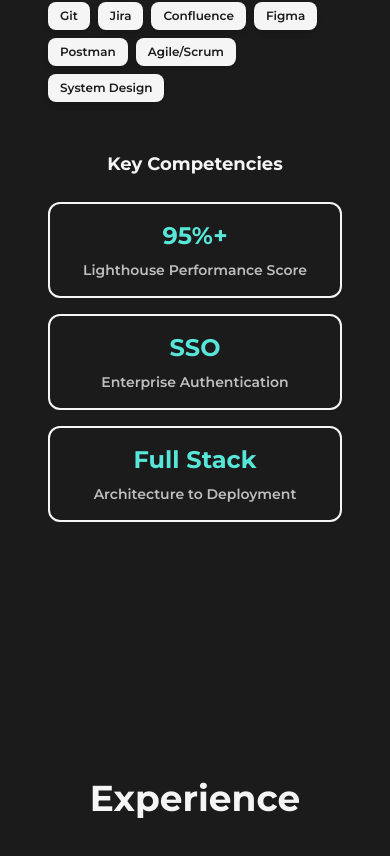
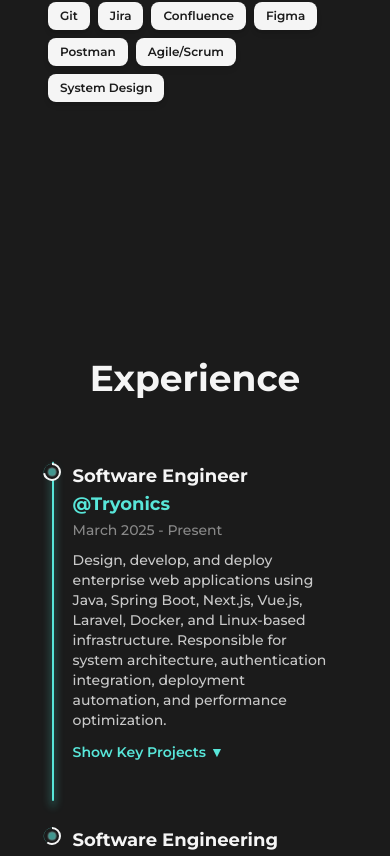
Before and after one commit to AnukaFonseka/My-Website, a Next.js app: page /about in a window 390 px wide. Shown: the part 2948-3804 px from the top of the page. Built offline with nearby package versions, Linux system fonts and the light colour scheme.

Commit message:
Comment out Articles links in Navbar and Skills performance highlights section

```diff
--- a/src/components/Navbar.js
+++ b/src/components/Navbar.js
@@ -131,7 +131,7 @@ const Navbar = () => {
         <CustomLink className="mr-4" href="/" title="Home" />
         <CustomLink className="mx-4" href="/about" title="About" />
         <CustomLink className="mx-4" href="/projects" title="Projects" />
-        <CustomLink className="ml-4" href="/articles" title="Articles" />
+        {/* <CustomLink className="ml-4" href="/articles" title="Articles" /> */}
       </nav>
       <nav
         className="flex items-center justify-center flex-wrap lg:mt-2
@@ -217,7 +217,7 @@ const Navbar = () => {
         <CustomMobileLink toggle={handleClick} className="mr-4 lg:m-0 lg:my-2" href="/" title="Home" />
         <CustomMobileLink toggle={handleClick} className="mx-4 lg:m-0 lg:my-2" href="/about" title="About" />
         <CustomMobileLink toggle={handleClick} className="mx-4 lg:m-0 lg:my-2" href="/projects" title="Projects" />
-        <CustomMobileLink toggle={handleClick} className="ml-4 lg:m-0 lg:my-2" href="/articles" title="Articles" />
+        {/* <CustomMobileLink toggle={handleClick} className="ml-4 lg:m-0 lg:my-2" href="/articles" title="Articles" /> */}
       </nav>
       </motion.div>
 
--- a/src/components/Skills.js
+++ b/src/components/Skills.js
@@ -87,7 +87,7 @@ const Skills = () => {
       </div>
 
       {/* Optional: Performance Highlights Section */}
-      <motion.div
+      {/* <motion.div
         initial={{ opacity: 0, y: 50 }}
         whileInView={{ opacity: 1, y: 0 }}
         transition={{ duration: 0.5, delay: 0.6 }}
@@ -104,10 +104,10 @@ const Skills = () => {
             hover:shadow-lg transition-shadow md:p-4"
           >
             <div className="text-3xl font-bold text-primary dark:text-primaryDark mb-2 md:text-2xl">
-              95%+
+              DevOps
             </div>
             <div className="text-sm font-semibold text-dark/75 dark:text-light/75">
-              Lighthouse Performance Score
+              Containerization & CI/CD
             </div>
           </motion.div>
 
@@ -137,7 +137,7 @@ const Skills = () => {
             </div>
           </motion.div>
         </div>
-      </motion.div>
+      </motion.div> */}
     </div>
   );
 };
```
